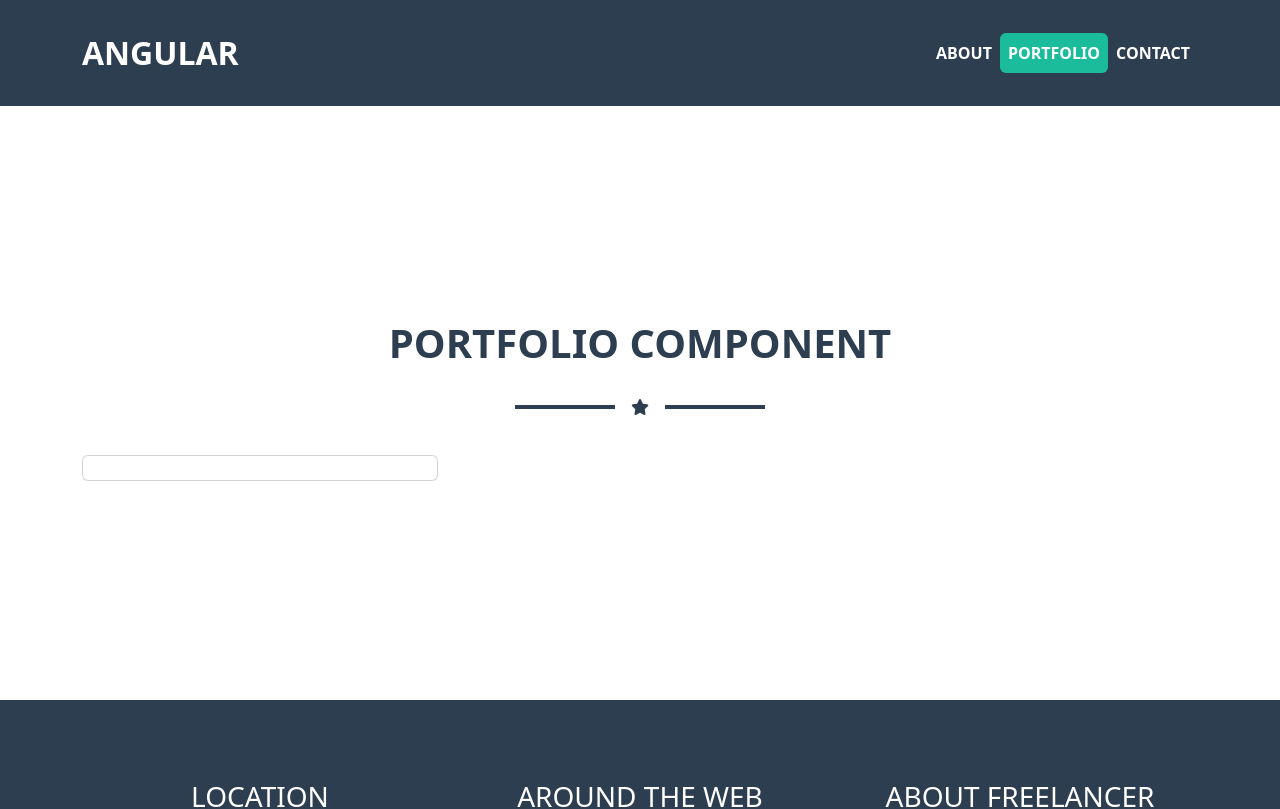
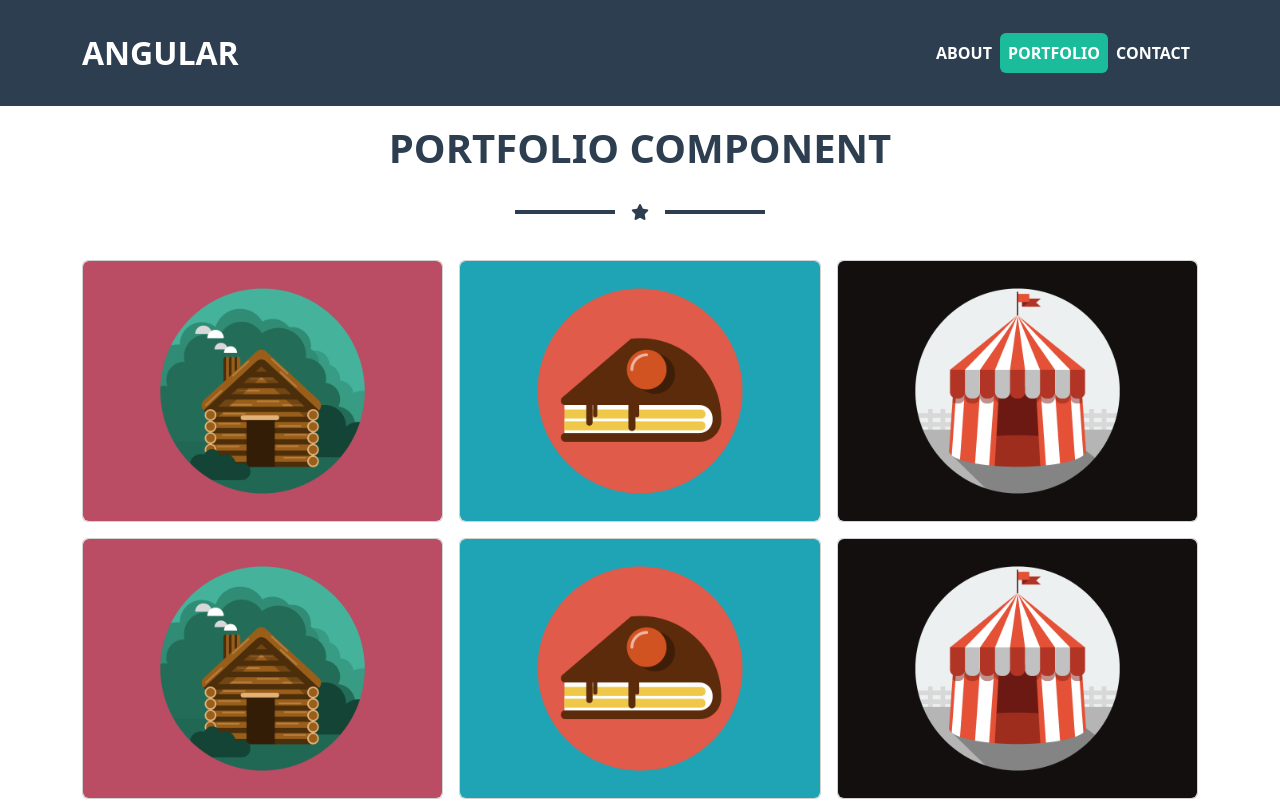
Before and after one commit to mkhamis266/Route_Angular_Assignment-1_Portfolio, an Angular app: page /portfolio in a window 1280 px wide. Shown: the top 809 px of the page. Built offline with nearby package versions, Linux system fonts and the light colour scheme.

Commit message:
portfolio component

```diff
--- a/src/app/portfolio/portfolio.component.html
+++ b/src/app/portfolio/portfolio.component.html
@@ -1,12 +1,32 @@
-<div class="d-flex align-items-center justify-content-center">
+<div class="d-flex align-items-center justify-content-center mb-5 pt-4">
   <div class="container">
     <div class="mb-3">
       <app-title [componentTitle]="title" [color]="color"></app-title>
     </div>
-    <div class="row">
-      <div class="col-md-4">
-        <app-project-item></app-project-item>
+    <div class="row g-3">
+      <div *ngFor="let project of projects; let i = index" class="col-md-4">
+        <app-project-item
+          [imgSrc]="project.imgSrc"
+          (click)="selectedProjectIndex = i"
+        ></app-project-item>
       </div>
     </div>
   </div>
 </div>
+
+<div
+  class="modal fade"
+  id="imgModal"
+  tabindex="-1"
+  data-bs-keyboard="false"
+  role="dialog"
+  aria-labelledby="modalTitleId"
+  aria-hidden="true"
+>
+  <div
+    class="modal-dialog modal-dialog-scrollable modal-dialog-centered modal-md"
+    role="document"
+  >
+    <img [src]="projects[selectedProjectIndex].imgSrc" class="img-fluid" />
+  </div>
+</div>
--- a/src/app/portfolio/portfolio.component.ts
+++ b/src/app/portfolio/portfolio.component.ts
@@ -8,4 +8,32 @@ import { Component } from '@angular/core';
 export class PortfolioComponent {
   color: string = '#2c3e50';
   title: string = 'Portfolio';
+  selectedProjectIndex: number = 0;
+
+  projects: { id: number; imgSrc: string }[] = [
+    {
+      id: 1,
+      imgSrc: 'assets/poert1.png',
+    },
+    {
+      id: 2,
+      imgSrc: 'assets/port2.png',
+    },
+    {
+      id: 3,
+      imgSrc: 'assets/port3.png',
+    },
+    {
+      id: 4,
+      imgSrc: 'assets/poert1.png',
+    },
+    {
+      id: 5,
+      imgSrc: 'assets/port2.png',
+    },
+    {
+      id: 6,
+      imgSrc: 'assets/port3.png',
+    },
+  ];
 }
--- a/src/app/project-item/project-item.component.html
+++ b/src/app/project-item/project-item.component.html
@@ -1,5 +1,5 @@
 <div class="card">
-  <div class="card-body p-0 position-relative">
+  <div class="card-body p-0 position-relative rounded overflow-hidden">
     <img [src]="imgSrc" class="img-fluid" />
     <div class="layer" data-bs-toggle="modal" data-bs-target="#imgModal">
       <i class="fa-solid fa-plus"></i>
@@ -7,22 +7,3 @@
   </div>
 </div>
 <!-- Modal trigger button -->
-
-<!-- Modal Body -->
-<!-- if you want to close by clicking outside the modal, delete the last endpoint:data-bs-backdrop and data-bs-keyboard -->
-<div
-  class="modal fade"
-  id="imgModal"
-  tabindex="-1"
-  data-bs-keyboard="false"
-  role="dialog"
-  aria-labelledby="modalTitleId"
-  aria-hidden="true"
->
-  <div
-    class="modal-dialog modal-dialog-scrollable modal-dialog-centered modal-md"
-    role="document"
-  >
-    <img [src]="imgSrc" class="img-fluid" />
-  </div>
-</div>
```
Also changed, not shown: src/assets/avataaars.svg (added).
